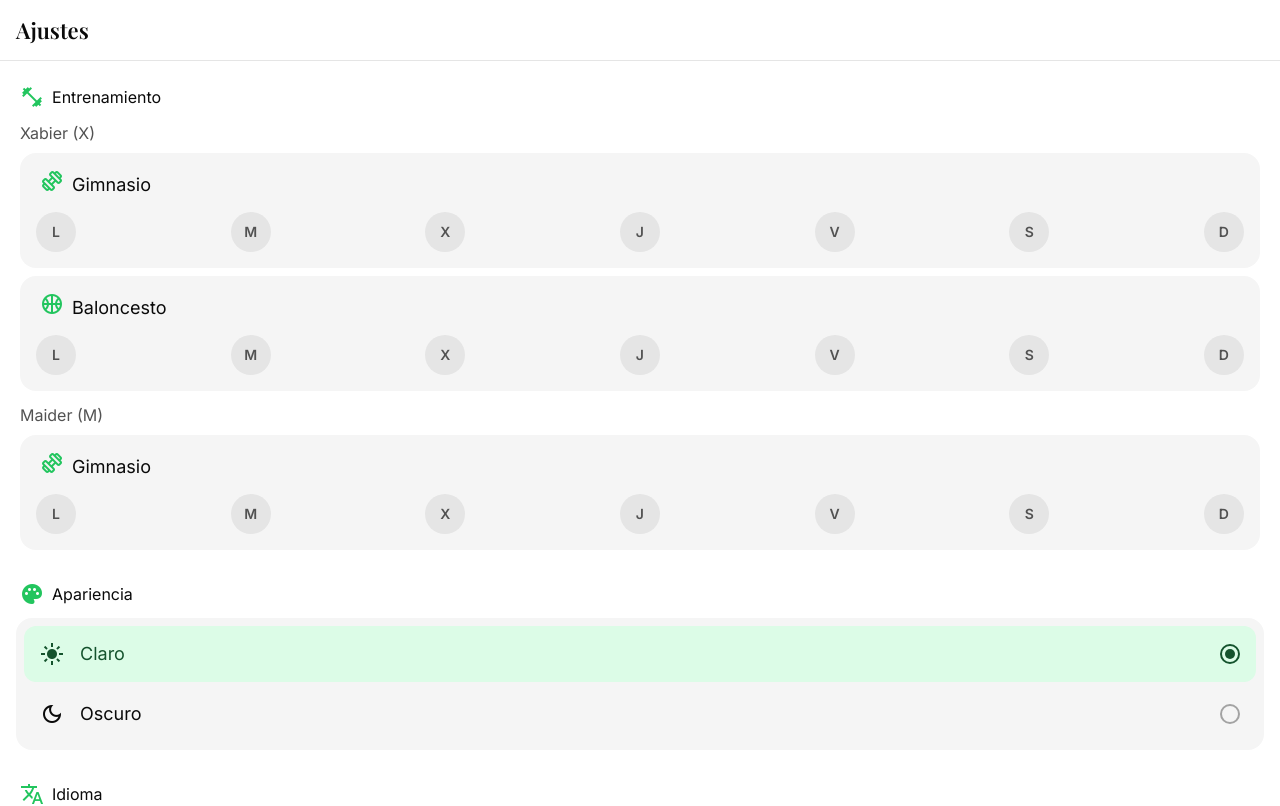
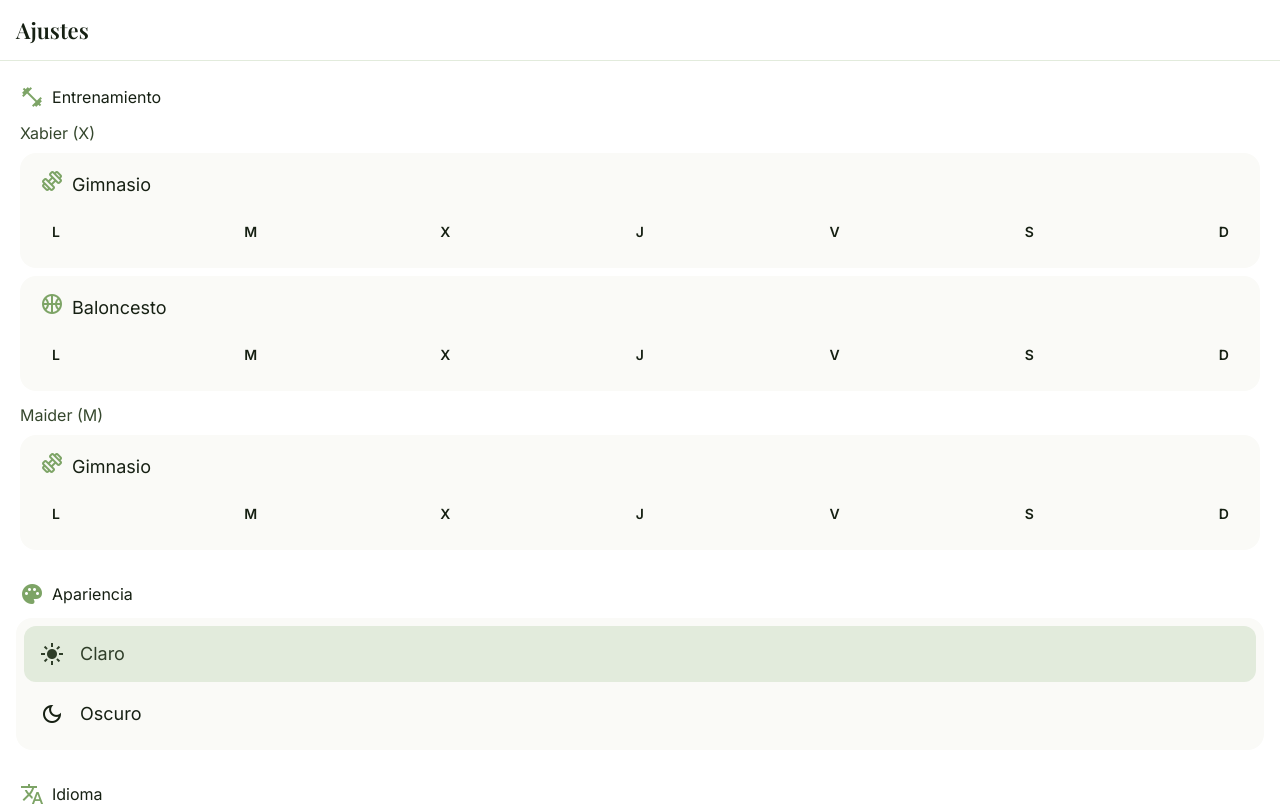
Before and after one commit to xportas/open-random-recipes, a Next.js app: page /settings in a window 1280 px wide. Shown: the top 806 px of the page. Built offline with nearby package versions, Linux system fonts and the light colour scheme; a web font is replaced by a local one.

Commit message:
refact(styles): change web app palette

```diff
--- a/app/globals.css
+++ b/app/globals.css
@@ -59,32 +59,44 @@
   --radius-xl: 0.75rem;
   --radius-full: 9999px;
 
-  --color-primary: #22c55e;
+  --color-verde-50: #f2f6ef;
+  --color-verde-100: #e2ebdc;
+  --color-verde-200: #c8dabc;
+  --color-verde-300: #a6c294;
+  --color-verde-400: #7da466;
+  --color-verde-500: #688f53;
+  --color-verde-600: #507040;
+  --color-verde-700: #3f5734;
+  --color-verde-800: #35472d;
+  --color-verde-900: #2f3e29;
+  --color-verde-950: #162013;
+
+  --color-primary: var(--color-verde-400);
   --color-on-primary: #ffffff;
-  --color-primary-container: #dcfce7;
-  --color-on-primary-container: #14532d;
-  --color-primary-fixed: #bbf7d0;
-  --color-primary-fixed-dim: #86efac;
-  --color-on-primary-fixed: #052e16;
-  --color-on-primary-fixed-variant: #166534;
+  --color-primary-container: var(--color-verde-100);
+  --color-on-primary-container: var(--color-verde-900);
+  --color-primary-fixed: var(--color-verde-200);
+  --color-primary-fixed-dim: var(--color-verde-300);
+  --color-on-primary-fixed: var(--color-verde-950);
+  --color-on-primary-fixed-variant: var(--color-verde-800);
 
-  --color-secondary: #737373;
+  --color-secondary: var(--color-verde-700);
   --color-on-secondary: #ffffff;
-  --color-secondary-container: #e5e5e5;
-  --color-on-secondary-container: #404040;
-  --color-secondary-fixed: #e5e5e5;
+  --color-secondary-container: var(--color-verde-100);
+  --color-on-secondary-container: var(--color-verde-900);
+  --color-secondary-fixed: var(--color-verde-100);
   --color-secondary-fixed-dim: #d4d4d4;
-  --color-on-secondary-fixed: #262626;
-  --color-on-secondary-fixed-variant: #525252;
+  --color-on-secondary-fixed: var(--color-verde-900);
+  --color-on-secondary-fixed-variant: var(--color-verde-700);
 
-  --color-tertiary: #a3a3a3;
+  --color-tertiary: var(--color-verde-500);
   --color-on-tertiary: #ffffff;
-  --color-tertiary-container: #e5e5e5;
-  --color-on-tertiary-container: #525252;
-  --color-tertiary-fixed: #f5f5f5;
-  --color-tertiary-fixed-dim: #e5e5e5;
-  --color-on-tertiary-fixed: #171717;
-  --color-on-tertiary-fixed-variant: #525252;
+  --color-tertiary-container: var(--color-verde-50);
+  --color-on-tertiary-container: var(--color-verde-800);
+  --color-tertiary-fixed: var(--color-verde-50);
+  --color-tertiary-fixed-dim: var(--color-verde-100);
+  --color-on-tertiary-fixed: var(--color-verde-950);
+  --color-on-tertiary-fixed-variant: var(--color-verde-700);
 
   --color-error: #ef4444;
   --color-on-error: #ffffff;
@@ -92,28 +104,28 @@
   --color-on-error-container: #dc2626;
 
   --color-background: #ffffff;
-  --color-on-background: #0a0a0a;
+  --color-on-background: #162013;
 
   --color-surface: #ffffff;
-  --color-on-surface: #0a0a0a;
-  --color-surface-variant: #f5f5f5;
-  --color-on-surface-variant: #525252;
-  --color-surface-dim: #e5e5e5;
+  --color-on-surface: #162013;
+  --color-surface-variant: var(--color-verde-50);
+  --color-on-surface-variant: var(--color-verde-800);
+  --color-surface-dim: var(--color-verde-50);
   --color-surface-bright: #ffffff;
-  --color-surface-container: #fafafa;
-  --color-surface-container-low: #f5f5f5;
-  --color-surface-container-high: #e5e5e5;
-  --color-surface-container-highest: #d4d4d4;
+  --color-surface-container: var(--color-verde-50);
+  --color-surface-container-low: #fafaf7;
+  --color-surface-container-high: var(--color-verde-100);
+  --color-surface-container-highest: var(--color-verde-200);
   --color-surface-container-lowest: #ffffff;
 
-  --color-inverse-surface: #171717;
-  --color-inverse-on-surface: #fafafa;
-  --color-inverse-primary: #4ade80;
+  --color-inverse-surface: var(--color-verde-900);
+  --color-inverse-on-surface: var(--color-verde-50);
+  --color-inverse-primary: var(--color-verde-300);
 
-  --color-outline: #a3a3a3;
-  --color-outline-variant: #e5e5e5;
+  --color-outline: var(--color-verde-300);
+  --color-outline-variant: var(--color-verde-100);
 
-  --color-surface-tint: #22c55e;
+  --color-surface-tint: var(--color-verde-500);
 }
 
 body {
--- a/app/login/page.js
+++ b/app/login/page.js
@@ -27,12 +27,12 @@ export default function LoginPage() {
             alt="Culinary Fresh Open Random Recipes Logo"
             width={300}
             height={100}
-            className="w-full max-w-[300px] h-auto object-contain drop-shadow-[0_8px_24px_rgba(211,97,53,0.05)]"
+            className="w-full max-w-[300px] h-auto object-contain drop-shadow-[0_8px_24px_rgba(125,164,102,0.08)]"
             priority
           />
         </div>
 
-        <div className="bg-surface-container-lowest rounded-xl shadow-[0_16px_32px_-12px_rgba(60,105,43,0.08)] p-md w-full max-w-[384px] flex flex-col items-center border border-surface-variant/50">
+        <div className="bg-surface-container-lowest rounded-xl shadow-[0_16px_32px_-12px_rgba(63,87,52,0.08)] p-md w-full max-w-[384px] flex flex-col items-center border border-surface-variant/50">
           <h1 className="font-headline-sm text-headline-sm text-center text-on-surface mb-2">
             Bienvenido de nuevo
           </h1>
@@ -83,7 +83,7 @@ export default function LoginPage() {
             <button
               type="submit"
               disabled={pending}
-              className="mt-sm w-full bg-primary text-on-primary font-label-md text-label-md py-sm px-md rounded-full shadow-[0_4px_12px_rgba(60,105,43,0.2)] transition-all active:scale-[0.98] flex items-center justify-center gap-xs disabled:opacity-50 disabled:active:scale-100"
+              className="mt-sm w-full bg-primary text-on-primary font-label-md text-label-md py-sm px-md rounded-full shadow-[0_4px_12px_rgba(63,87,52,0.2)] transition-all active:scale-[0.98] flex items-center justify-center gap-xs disabled:opacity-50 disabled:active:scale-100"
             >
               <span>{pending ? "Verificando..." : "Entrar"}</span>
               {!pending && (
--- a/app/menu/components/MenuHeader.js
+++ b/app/menu/components/MenuHeader.js
@@ -21,7 +21,7 @@ export default function MenuHeader({ onGenerate, onClear, hasMenu, onShowRules }
       <div className="flex gap-sm">
         <button
           onClick={onGenerate}
-          className="bg-primary text-white font-label-md text-label-md px-md py-sm rounded-full flex items-center gap-xs shadow-[0_4px_16px_rgba(34,197,94,0.25)] active:scale-95 transition-transform duration-200"
+          className="bg-primary text-white font-label-md text-label-md px-md py-sm rounded-full flex items-center gap-xs shadow-[0_4px_16px_rgba(125,164,102,0.25)] active:scale-95 transition-transform duration-200"
         >
           <span className="material-symbols-outlined text-[20px]">list_alt</span>
           {hasMenu ? "Regenerar Menu" : "Generar Menu Semanal"}
--- a/app/menu/components/SwipeableMealItem.js
+++ b/app/menu/components/SwipeableMealItem.js
@@ -72,14 +72,14 @@ export default function SwipeableMealItem({ mealType, meal, onRegenerate, onRemo
       <div className="absolute inset-y-0 right-0 flex w-[120px] rounded-r-xl overflow-hidden z-0">
         <button
           onClick={handleRegenerate}
-          className="flex-1 flex flex-col items-center justify-center bg-neutral-800 text-white active:opacity-80 transition-opacity"
+          className="flex-1 flex flex-col items-center justify-center bg-primary text-white active:opacity-80 transition-opacity"
         >
           <span className="material-symbols-outlined text-[20px]">refresh</span>
           <span className="font-label-sm text-label-sm mt-0.5">Otra</span>
         </button>
         <button
           onClick={handleRemove}
-          className="flex-1 flex flex-col items-center justify-center bg-neutral-900 text-white active:opacity-80 transition-opacity"
+          className="flex-1 flex flex-col items-center justify-center bg-error text-on-error active:opacity-80 transition-opacity"
         >
           <span className="material-symbols-outlined text-[20px]">delete</span>
           <span className="font-label-sm text-label-sm mt-0.5">Quitar</span>
--- a/app/recipe-detail/components/IngredientsPanel.js
+++ b/app/recipe-detail/components/IngredientsPanel.js
@@ -82,7 +82,7 @@ export default function IngredientsPanel({ ingredients, servings }) {
       </div>
       <button
         onClick={handleAddToList}
-        className="w-full mt-md py-3.5 px-4 bg-primary text-white font-label-md text-label-md rounded-xl flex items-center justify-center gap-xs active:scale-[0.98] transition-transform shadow-[0_4px_16px_rgba(34,197,94,0.2)]"
+        className="w-full mt-md py-3.5 px-4 bg-primary text-white font-label-md text-label-md rounded-xl flex items-center justify-center gap-xs active:scale-[0.98] transition-transform shadow-[0_4px_16px_rgba(125,164,102,0.2)]"
       >
         <span className="material-symbols-outlined">
           {added ? "check" : "add_shopping_cart"}
--- a/app/recipe-detail/components/RecipeSteps.js
+++ b/app/recipe-detail/components/RecipeSteps.js
@@ -52,7 +52,7 @@ export default function RecipeSteps({ steps }) {
               <div
                 className={`w-10 h-10 rounded-full flex items-center justify-center font-headline-sm text-headline-sm shrink-0 transition-colors duration-200 ${
                   index === 0
-                    ? "bg-primary text-white shadow-[0_2px_8px_rgba(34,197,94,0.3)]"
+                    ? "bg-primary text-white shadow-[0_2px_8px_rgba(125,164,102,0.3)]"
                     : "bg-neutral-100 text-neutral-500 border border-neutral-200"
                 }`}
               >
--- a/app/settings/page.js
+++ b/app/settings/page.js
@@ -36,10 +36,8 @@ function DaySelector({ label, icon, selectedDays, onToggle }) {
                 w-10 h-10 rounded-full flex items-center justify-center
                 font-label-md text-label-md
                 transition-all duration-200
-                ${isSelected
-                  ? "bg-primary text-on-primary"
-                  : "bg-surface-container-high text-on-surface-variant hover:bg-surface-container-highest"
-                }
+
+                ${isSelected && "bg-primary text-on-primary border-primary"}
               `}
             >
               {day}
@@ -166,20 +164,6 @@ export default function SettingsPage() {
                   <span className="flex-1 text-left font-body-lg text-body-lg">
                     {theme.label}
                   </span>
-                  <div
-                    className={`
-                      w-5 h-5 rounded-full border-2 flex items-center justify-center
-                      transition-colors duration-200
-                      ${isSelected
-                        ? "border-on-primary-container"
-                        : "border-outline"
-                      }
-                    `}
-                  >
-                    {isSelected && (
-                      <div className="w-2.5 h-2.5 rounded-full bg-on-primary-container" />
-                    )}
-                  </div>
                 </button>
               );
             })}
@@ -221,20 +205,6 @@ export default function SettingsPage() {
                   <span className="flex-1 text-left font-body-lg text-body-lg">
                     {lang.label}
                   </span>
-                  <div
-                    className={`
-                      w-5 h-5 rounded-full border-2 flex items-center justify-center
-                      transition-colors duration-200
-                      ${isSelected
-                        ? "border-on-primary-container"
-                        : "border-outline"
-                      }
-                    `}
-                  >
-                    {isSelected && (
-                      <div className="w-2.5 h-2.5 rounded-full bg-on-primary-container" />
-                    )}
-                  </div>
                 </button>
               );
             })}
--- a/app/shopping-list/components/ShoppingListActions.js
+++ b/app/shopping-list/components/ShoppingListActions.js
@@ -15,7 +15,7 @@ export default function ShoppingListActions({ onCopy, onClear }) {
     <div className="mt-md flex flex-col sm:flex-row justify-center gap-sm">
       <button
         onClick={handleCopy}
-        className="bg-primary text-white font-label-md text-label-md py-sm px-xl rounded-full shadow-[0_4px_16px_rgba(34,197,94,0.25)] active:scale-95 transition-all duration-200 flex items-center justify-center gap-xs"
+        className="bg-primary text-white font-label-md text-label-md py-sm px-xl rounded-full shadow-[0_4px_16px_rgba(125,164,102,0.25)] active:scale-95 transition-all duration-200 flex items-center justify-center gap-xs"
       >
         <span className="material-symbols-outlined" style={{ fontVariationSettings: "'FILL' 0" }}>
           {copied ? "check" : "content_copy"}
```
Also changed, not shown: app/recipe-detail/components/RecipeMeta.js (+6 -6 lines).
